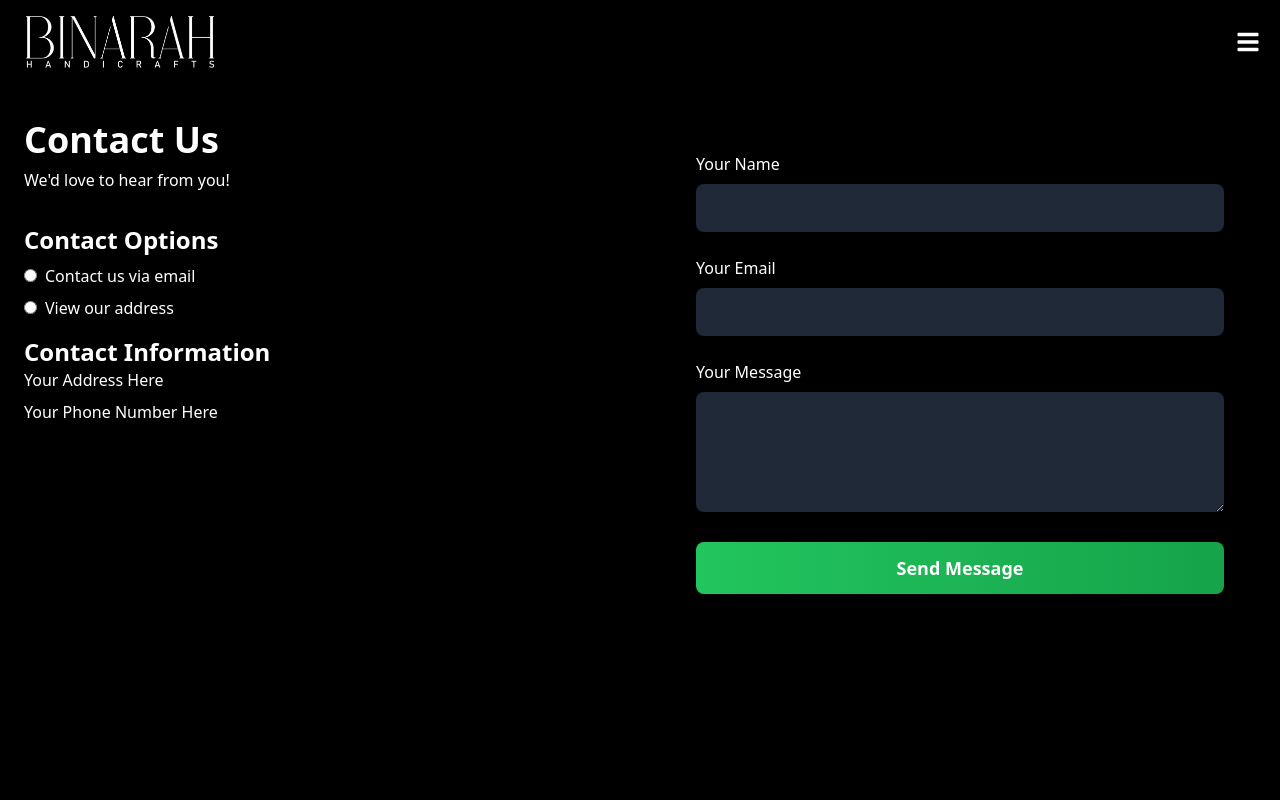
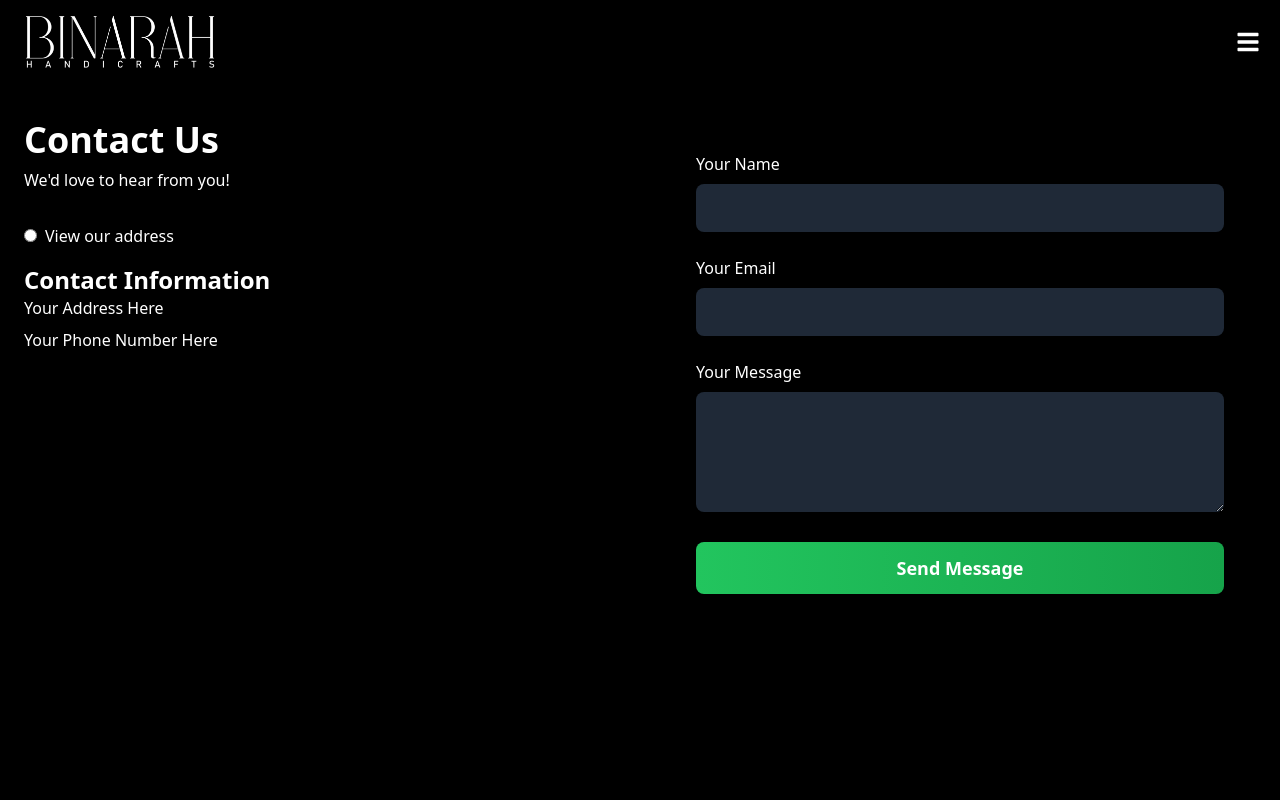
Before and after one commit to Ghosst-07/bin-websites, a Next.js app: page /contact in a window 1280 px wide. Shown: the top 800 px of the page. Built offline with nearby package versions, Linux system fonts and the light colour scheme.

Commit message:
Updated contact us
Select option removed

```diff
--- a/app/contact/page.jsx
+++ b/app/contact/page.jsx
@@ -9,13 +9,7 @@ const Contact = () => {
           <h1 className="text-4xl font-bold">Contact Us</h1>
           <p className="mt-2 mb-8">We&apos;d love to hear from you!</p>
           <div className="mb-4">
-            <h2 className="text-2xl font-semibold mb-2">Contact Options</h2>
-            <div className="mb-2">
-              <input type="radio" id="emailOption" name="contactOption" />
-              <label htmlFor="emailOption" className="ml-2">
-                Contact us via email
-              </label>
-            </div>
+
             <div>
               <input type="radio" id="addressOption" name="contactOption" />
               <label htmlFor="addressOption" className="ml-2">
```
